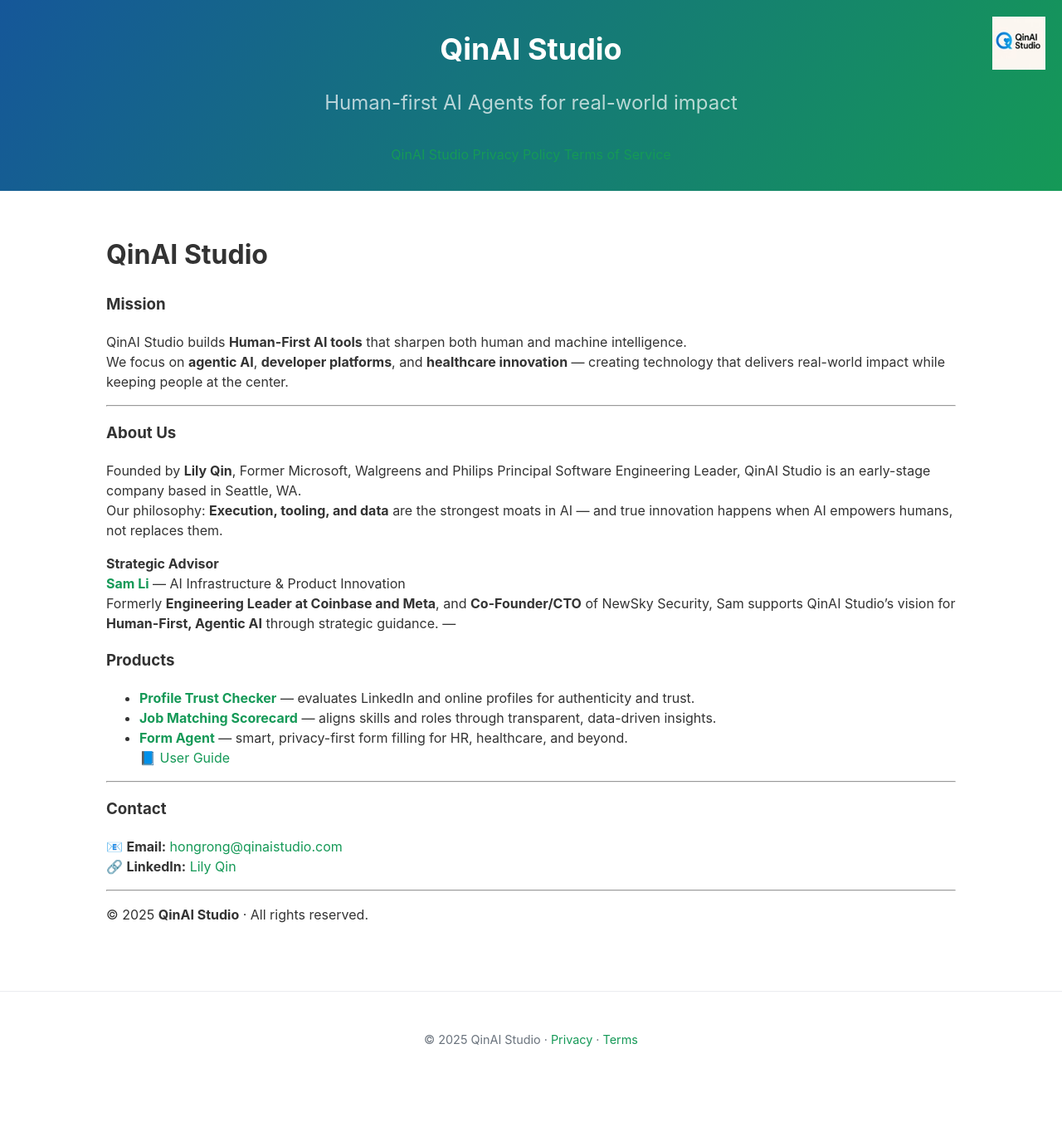
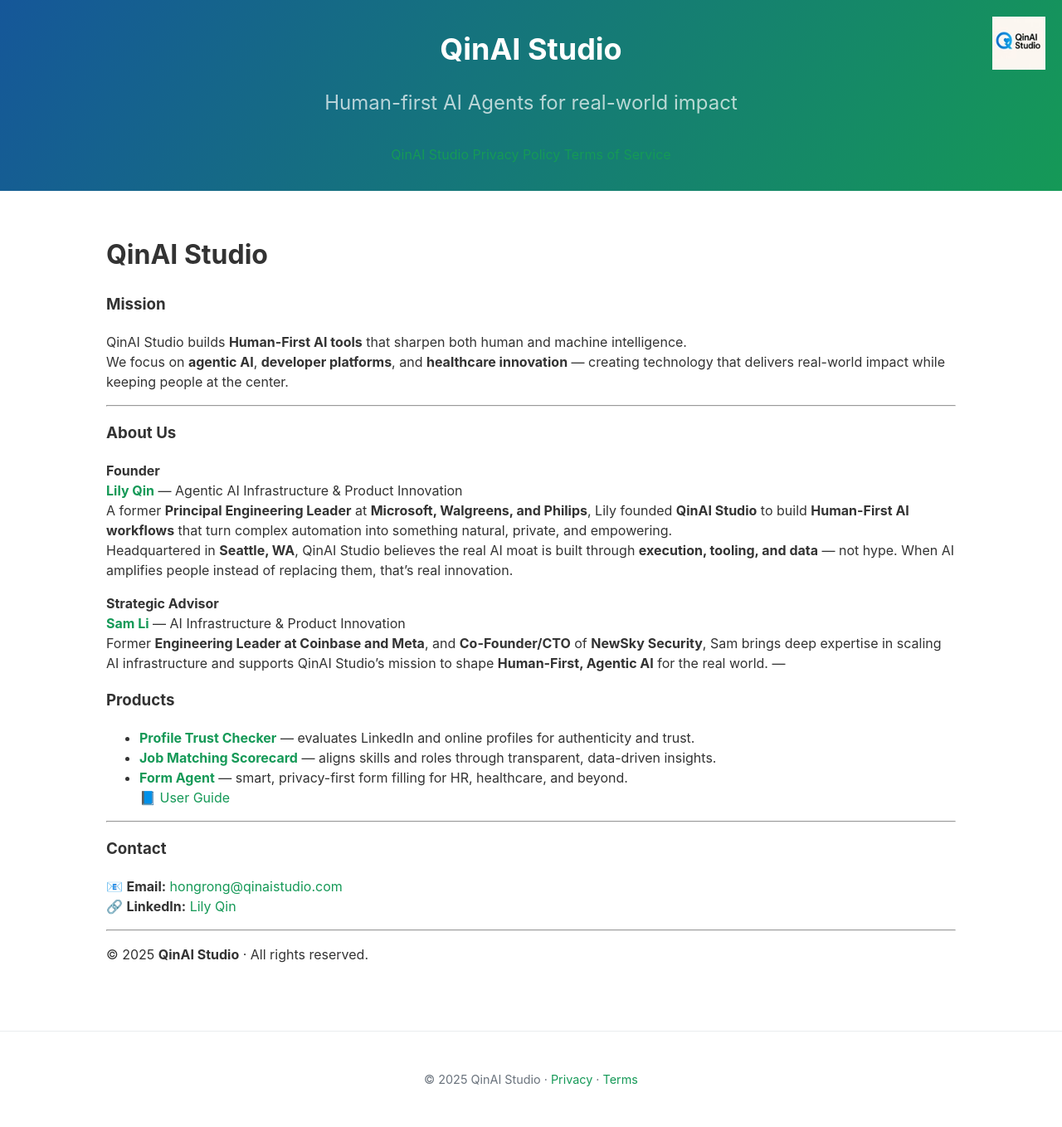
Before and after one commit to LilyQin19/qinaistudio.github.io, a Jekyll site: the page built from index.md, in a window 1280 px wide. Shown: the whole page at 83% size. Built offline with Jekyll 4.4.1, drawn with Linux system fonts in a browser that asks for light colours; our own code applies the rules of GitHub Pages for plain Markdown files; before the commit the page ends 1310 px from its top, so only the background shows below that.

Commit message:
Update index.md

```diff
--- a/index.md
+++ b/index.md
@@ -7,13 +7,18 @@ We focus on **agentic AI**, **developer platforms**, and **healthcare innovation
 ---
 
 ### **About Us**
-Founded by **Lily Qin**, Former Microsoft, Walgreens and Philips Principal Software Engineering Leader, QinAI Studio is an early-stage company based in Seattle, WA.
-Our philosophy: **Execution, tooling, and data** are the strongest moats in AI — and true innovation happens when AI empowers humans, not replaces them.
+
+**Founder**
+[**Lily Qin**](https://www.linkedin.com/in/lily-qin-2312382/) — Agentic AI Infrastructure & Product Innovation
+A former **Principal Engineering Leader** at **Microsoft, Walgreens, and Philips**, Lily founded **QinAI Studio** to build **Human-First AI workflows** that turn complex automation into something natural, private, and empowering.
+Headquartered in **Seattle, WA**, QinAI Studio believes the real AI moat is built through **execution, tooling, and data** — not hype. When AI amplifies people instead of replacing them, that’s real innovation.
 
 **Strategic Advisor**
 [**Sam Li**](https://www.linkedin.com/in/samsongli/) — AI Infrastructure & Product Innovation
-Formerly **Engineering Leader at Coinbase and Meta**, and **Co-Founder/CTO** of NewSky Security, Sam supports QinAI Studio’s vision for **Human-First, Agentic AI** through strategic guidance.
+Former **Engineering Leader at Coinbase and Meta**, and **Co-Founder/CTO** of **NewSky Security**, Sam brings deep expertise in scaling AI infrastructure and supports QinAI Studio’s mission to shape **Human-First, Agentic AI** for the real world.
 ---
+
+
 
 ### **Products**
 - **[Profile Trust Checker](https://qinaistudio-profilechecker.streamlit.app/)** — evaluates LinkedIn and online profiles for authenticity and trust.
```
